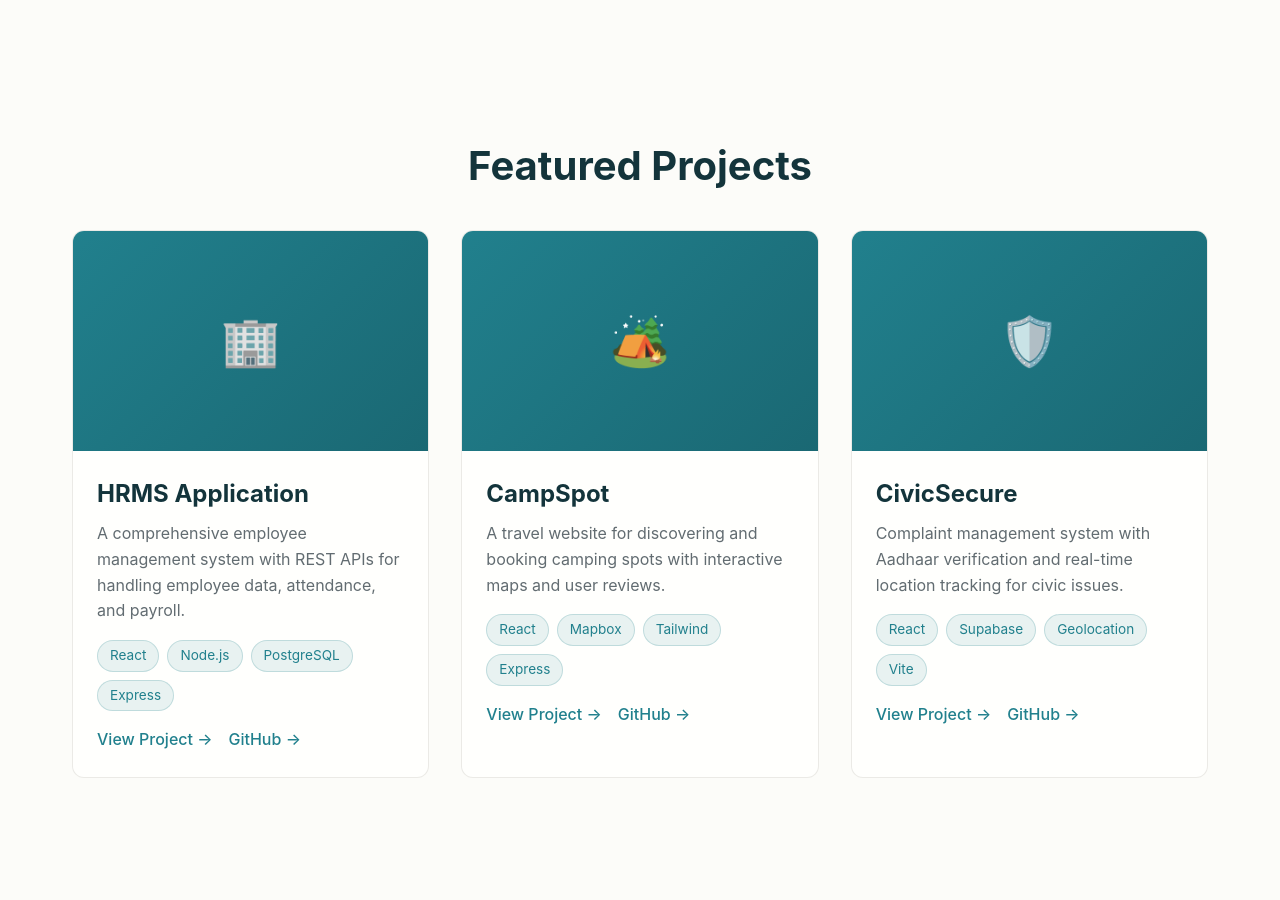
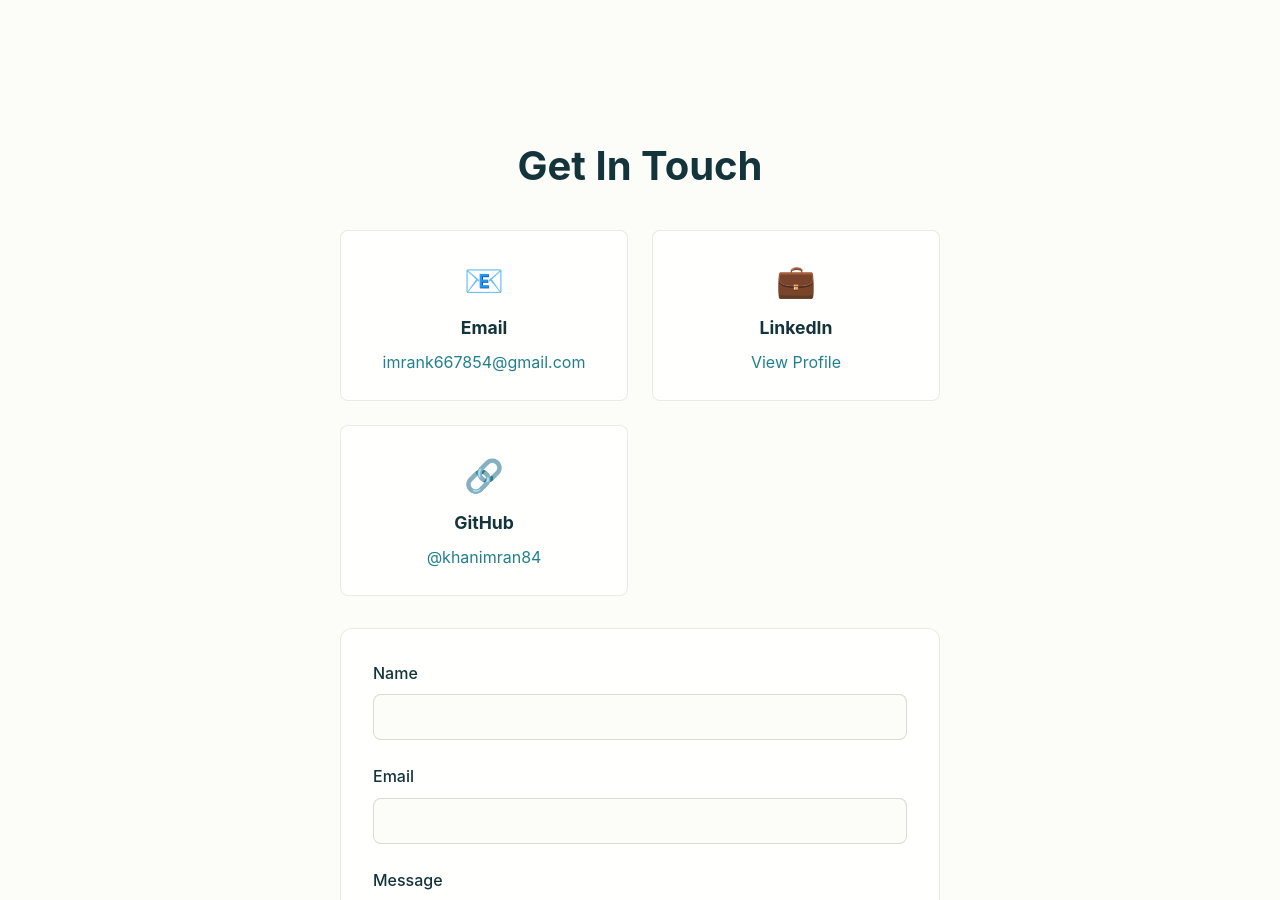
Before and after one commit to khanimran84/imranPortfolio, a plain HTML site: page index.html in a window 1280 px wide. Shown: the part 1900-2800 px from the top of the page. Drawn offline with Linux system fonts and the light colour scheme.

Commit message:
Remove projects section from index.html

```diff
--- a/index.html
+++ b/index.html
@@ -723,64 +723,7 @@
     </section>
 
     <!-- Projects Section -->
-    <section id="projects">
-        <h2>Featured Projects</h2>
-        <div class="projects-grid">
-            <div class="project-card">
-                <div class="project-image">🏢</div>
-                <div class="project-content">
-                    <h3>HRMS Application</h3>
-                    <p>A comprehensive employee management system with REST APIs for handling employee data, attendance, and payroll.</p>
-                    <div class="project-tags">
-                        <span class="tag">React</span>
-                        <span class="tag">Node.js</span>
-                        <span class="tag">PostgreSQL</span>
-                        <span class="tag">Express</span>
-                    </div>
-                    <div class="project-links">
-                        <a href="#">View Project →</a>
-                        <a href="#">GitHub →</a>
-                    </div>
-                </div>
-            </div>
 
-            <div class="project-card">
-                <div class="project-image">🏕️</div>
-                <div class="project-content">
-                    <h3>CampSpot</h3>
-                    <p>A travel website for discovering and booking camping spots with interactive maps and user reviews.</p>
-                    <div class="project-tags">
-                        <span class="tag">React</span>
-                        <span class="tag">Mapbox</span>
-                        <span class="tag">Tailwind</span>
-                        <span class="tag">Express</span>
-                    </div>
-                    <div class="project-links">
-                        <a href="#">View Project →</a>
-                        <a href="#">GitHub →</a>
-                    </div>
-                </div>
-            </div>
-
-            <div class="project-card">
-                <div class="project-image">🛡️</div>
-                <div class="project-content">
-                    <h3>CivicSecure</h3>
-                    <p>Complaint management system with Aadhaar verification and real-time location tracking for civic issues.</p>
-                    <div class="project-tags">
-                        <span class="tag">React</span>
-                        <span class="tag">Supabase</span>
-                        <span class="tag">Geolocation</span>
-                        <span class="tag">Vite</span>
-                    </div>
-                    <div class="project-links">
-                        <a href="#">View Project →</a>
-                        <a href="#">GitHub →</a>
-                    </div>
-                </div>
-            </div>
-        </div>
-    </section>
 
     <!-- Contact Section -->
     <section id="contact">
```
Also changed, not shown: imran.jpeg (deleted).
